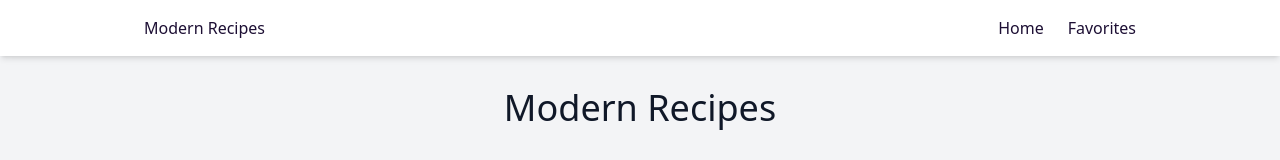
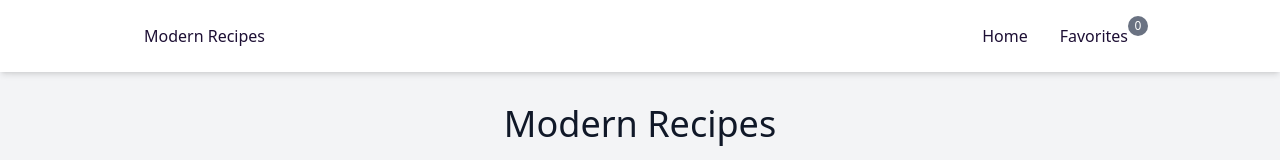
Before and after one commit to gaillers/recipes-app, a Next.js app: page / in a window 1280 px wide. Shown: the top 160 px of the page. Built offline with nearby package versions, Linux system fonts and the light colour scheme; no server answers.

Commit message:
[new feature] add component counterFavorites

```diff
--- /dev/null
+++ b/src/components/favorites/CounterFavorites.tsx
@@ -0,0 +1,23 @@
+
+import Link from "next/link";
+import { useSelectedRecipes } from "@/hooks";
+
+export const CounterFavorites: React.FC = () => {
+    const { selectedRecipesCount } = useSelectedRecipes();
+
+    return (
+        <Link
+            href="/favorites"
+            className="relative inline-flex items-center px-2 py-2 font-markRegular hover:text-cyan-500 transition-colors gap-2"
+        >
+            Favorites
+
+            <span
+                id="nav-favorites-count"
+                className="absolute -top-0 -right-3 font-markRegular bg-gray-500 text-white text-xs w-5 h-5 rounded-full flex items-center justify-center"
+            >
+                {selectedRecipesCount}
+            </span>
+        </Link>
+    )
+}
--- a/src/components/navbar/Navbar.tsx
+++ b/src/components/navbar/Navbar.tsx
@@ -4,6 +4,7 @@
 import Link from "next/link";
 
 import { navLinks } from "./navLinks";
+import { CounterFavorites } from "@/components/favorites/CounterFavorites";
 
 export default function NavBar() {
     return (
@@ -28,6 +29,7 @@ export default function NavBar() {
                     </ul>
                 </>
 
+                <CounterFavorites />
             </div>
         </nav>
     );
--- a/src/components/navbar/navLinks.ts
+++ b/src/components/navbar/navLinks.ts
@@ -10,9 +10,4 @@ export const navLinks: NavLink[] = [
         title: "Home",
         url: "/",
     },
-    {
-        id: 2,
-        title: "Favorites",
-        url: "/favorites",
-    },
 ];
--- a/src/hooks/query/useSelectedRecipes.ts
+++ b/src/hooks/query/useSelectedRecipes.ts
@@ -32,10 +32,13 @@ export const useSelectedRecipes = () => {
     }
   };
 
+  const selectedRecipesCount = selectedRecipes.length;
+
   return {
     selectedRecipes,
     addSelectedRecipe,
     removeSelectedRecipe,
     toggleSelectedRecipe,
+    selectedRecipesCount,
   };
 };
```
